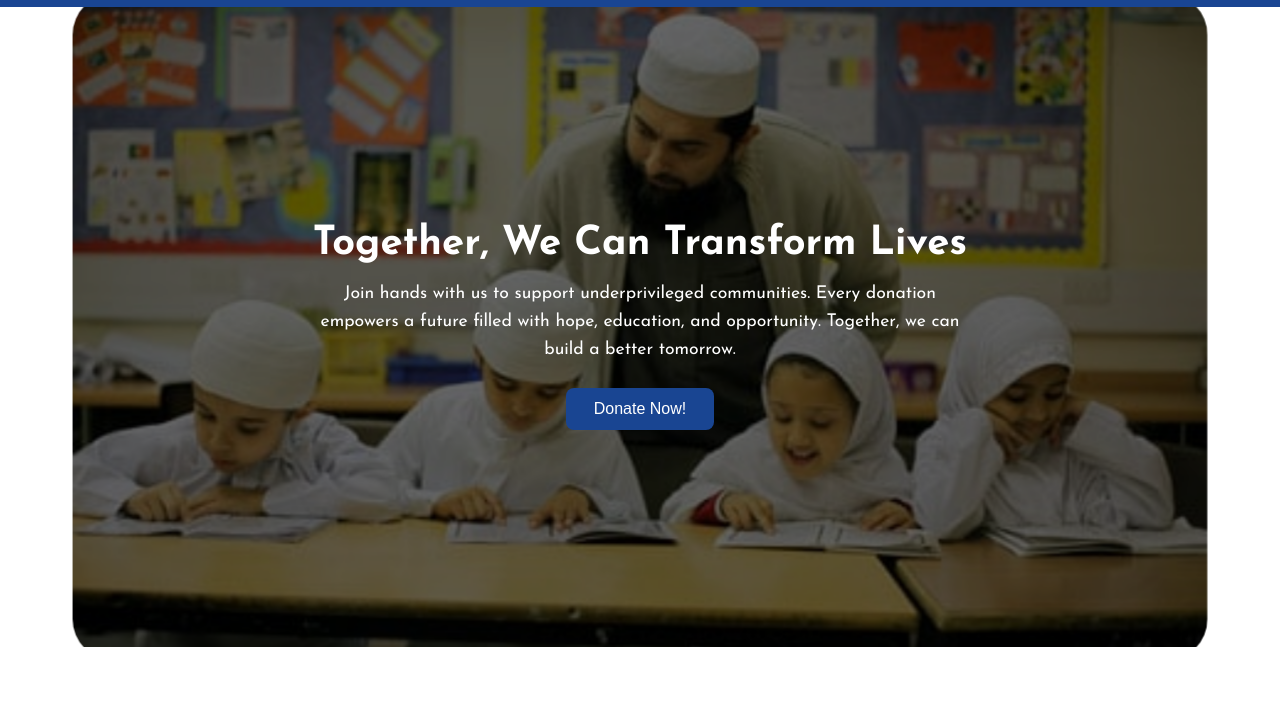
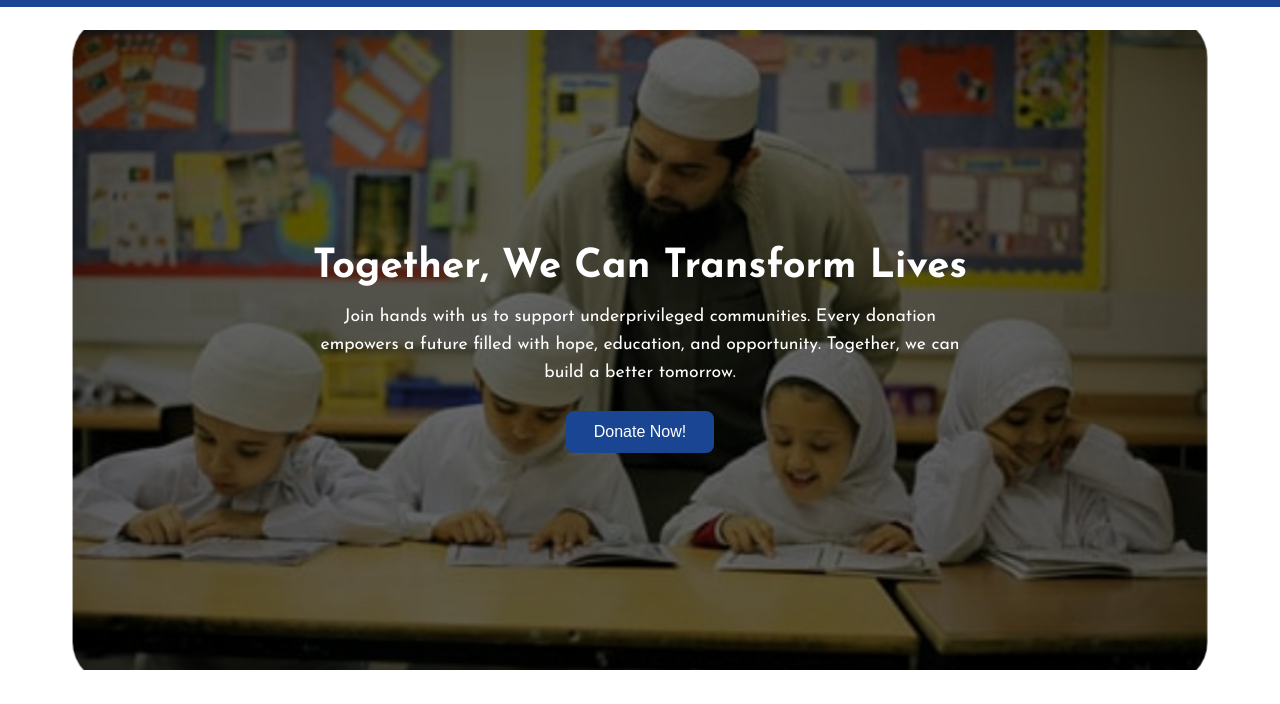
Before and after one commit to AbdulrehmanAfzal22/D1H, a plain HTML site: page index.html in a window 1280 px wide. Shown: the part 63-767 px from the top of the page. Drawn offline with Linux system fonts and the light colour scheme.

Commit message:
Issues Solved

```diff
--- a/style.css
+++ b/style.css
@@ -84,6 +84,8 @@ body {
   justify-content: center;
   align-items: center;
   overflow: hidden;
+      margin-top: 23px;
+      border-radius: 12px;
 }
 
 .hero img {
```
